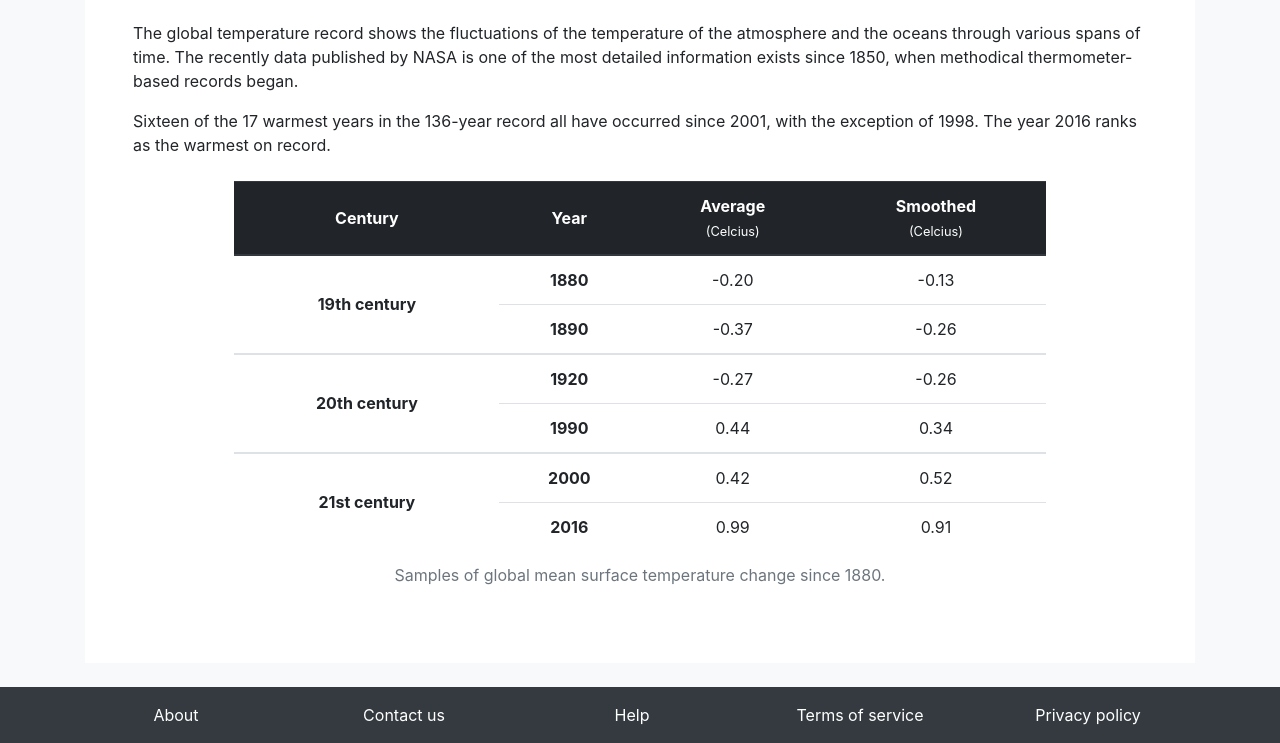
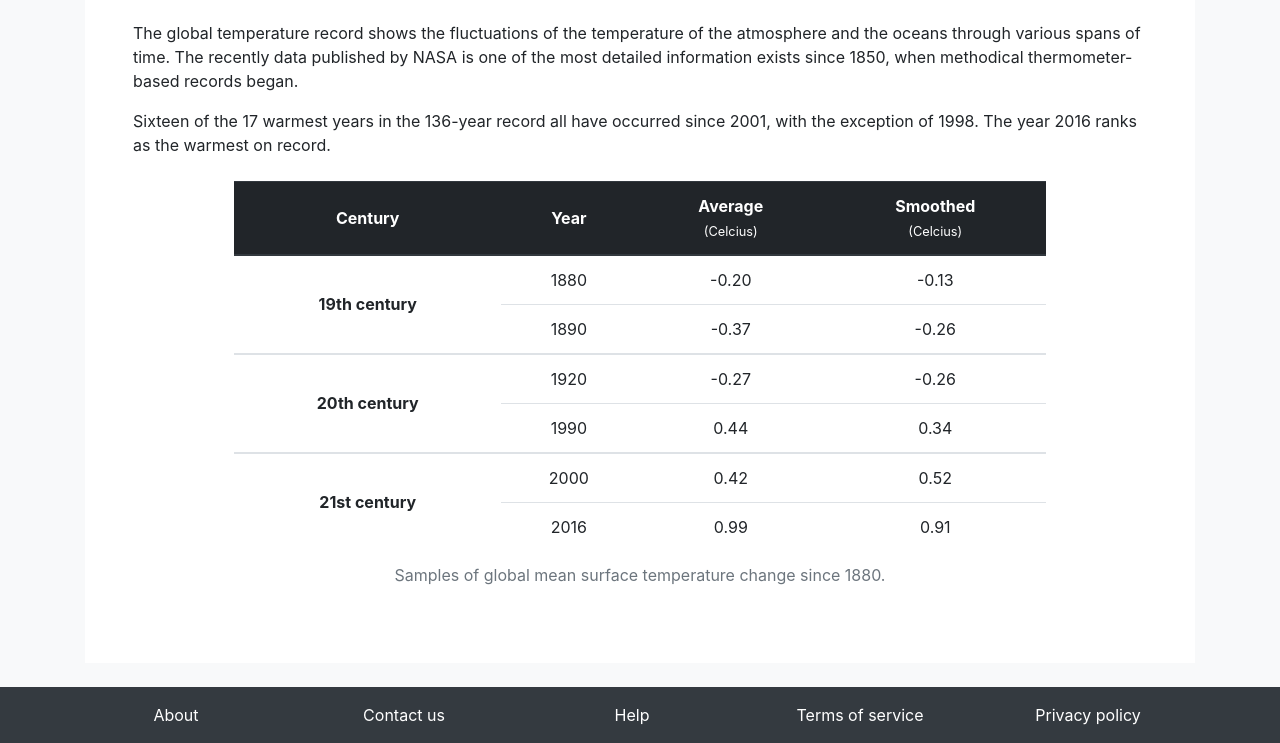
Before and after one commit to ruiixu23/web-accessibility, a website built with webpack: page src/article.html in a window 1280 px wide. Shown: the part 762-1505 px from the top of the page. Built offline with nearby package versions, Linux system fonts and the light colour scheme.

Commit message:
- Added aria-labelled by to article - Removed extra table headings

```diff
--- a/src/article.html
+++ b/src/article.html
@@ -118,8 +118,8 @@
     </nav>
 
     <main class="container mt-4 main" id="main">
-        <article class="p-5 bg-white">
-            <h1 class="text-primary text-center mb-4">Global temperature record shows 2016 as the warmest year on record</h1>
+        <article class="p-5 bg-white" aria-labelledby="article">
+            <h1 class="text-primary text-center mb-4" id="article">Global temperature record shows 2016 as the warmest year on record</h1>
             <div class="text-center wrapper">
                 <figure class="figure mb-4">
                     <img src="./img/temperature.jpg" class="figure-img img-fluid" alt="Graphic of global mean temperature change from since 1880.">
@@ -161,12 +161,12 @@
                     <tbody>
                         <tr>
                             <th class="align-middle" rowspan="2" scope="rowgroup">19th century</th>
-                            <th scope="row">1880</th>
+                            <td>1880</td>
                             <td>-0.20</td>
                             <td>-0.13</td>
                         </tr>
                         <tr>
-                            <th scope="row">1890</th>
+                            <td>1890</td>
                             <td>-0.37</td>
                             <td>-0.26</td>
                         </tr>
@@ -174,12 +174,12 @@
                     <tbody>
                         <tr>
                             <th class="align-middle" rowspan="2" scope="rowgroup">20th century</th>
-                            <th scope="row">1920</th>
+                            <td>1920</td>
                             <td>-0.27</td>
                             <td>-0.26</td>
                         </tr>
                         <tr>
-                            <th scope="row">1990</th>
+                            <td>1990</td>
                             <td>0.44</td>
                             <td>0.34</td>
                         </tr>
@@ -187,12 +187,12 @@
                     <tbody>
                         <tr>
                             <th class="align-middle" rowspan="2" scope="rowgroup">21st century</th>
-                            <th scope="row">2000</th>
+                            <td>2000</td>
                             <td>0.42</td>
                             <td>0.52</td>
                         </tr>
                         <tr>
-                            <th scope="row">2016</th>
+                            <td>2016</td>
                             <td>0.99</td>
                             <td>0.91</td>
                         </tr>
```
